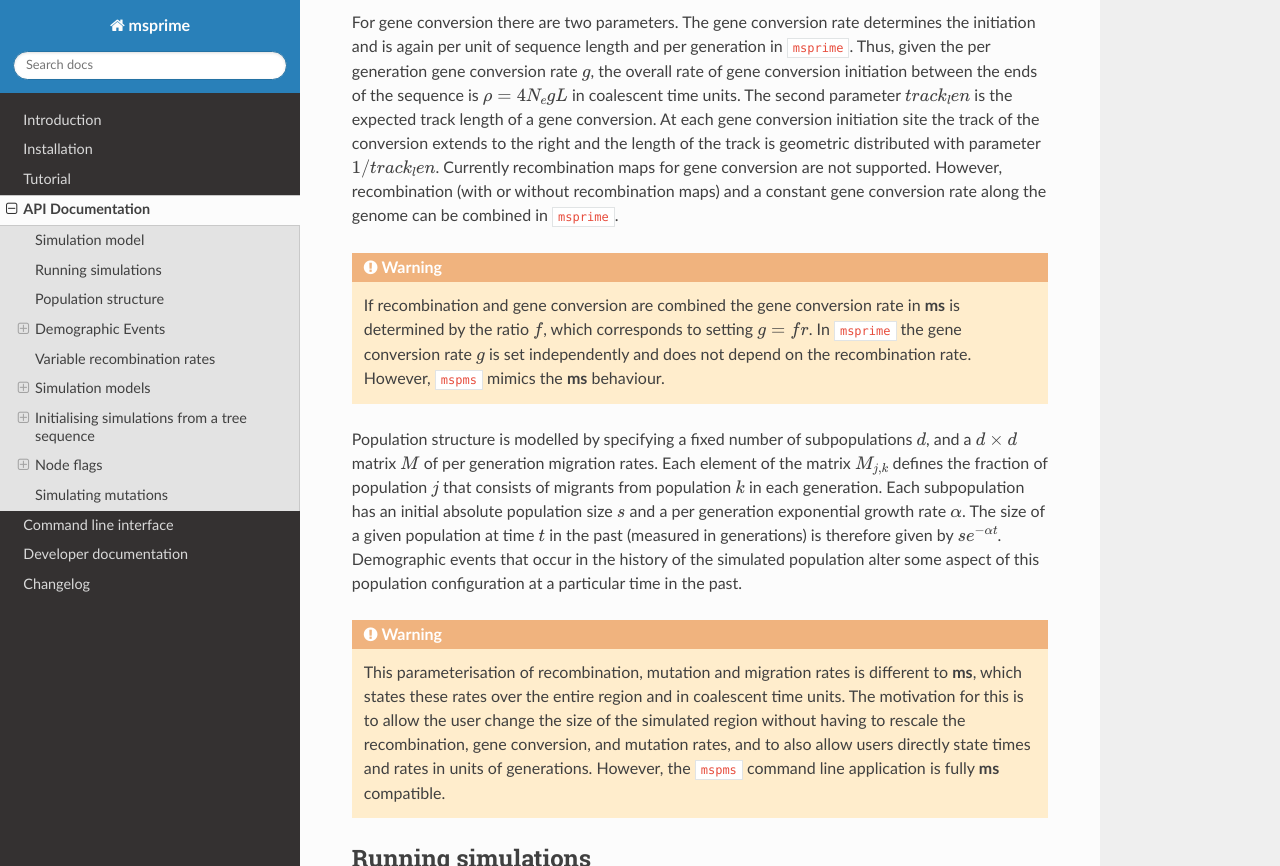
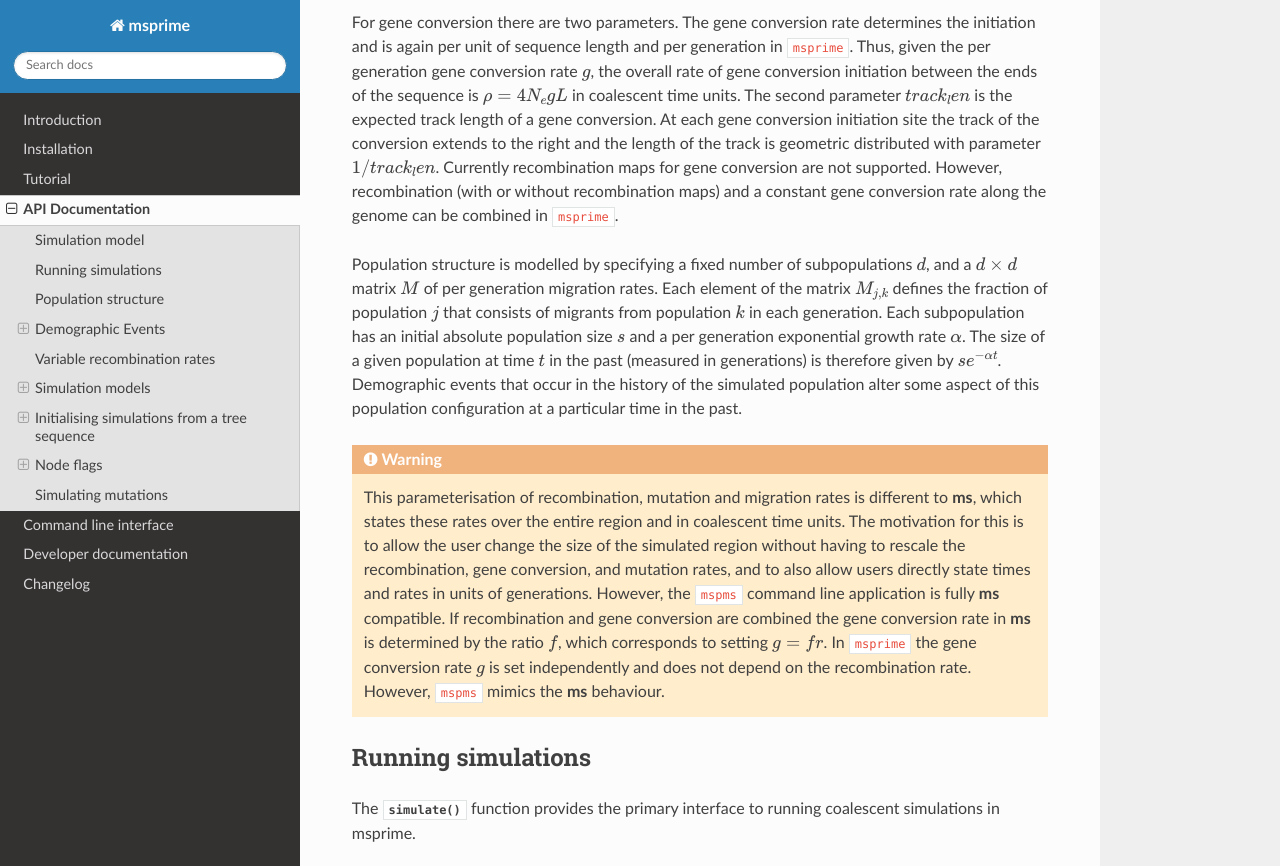
Before and after one commit to tskit-dev/msprime, a Sphinx documentation site: the page built from docs/api.rst, in a window 1280 px wide and 900 px high, scrolled down 1007 px, cut to the strip 0-866 px from the top of the window. Built offline with Sphinx 7.4.7 and the Read the Docs theme 2.0.0, drawn with Linux system fonts in a browser that asks for light colours; the version number could not be read and is left out; part of the change alters nothing that is shown.

```diff
--- a/docs/api.rst
+++ b/docs/api.rst
@@ -64,12 +64,6 @@ extends to the right and the length of the track is geometric distributed with p
 However, recombination (with or without recombination maps) and a constant gene conversion
 rate along the genome can be combined in ``msprime``.
 
-.. warning:: If recombination and gene conversion are combined the gene conversion
-    rate in :program:`ms` is determined by the ratio :math:`f`, which corresponds to
-    setting :math:`g = f r`. In ``msprime`` the gene conversion rate :math:`g` is
-    set independently and does not depend on the recombination rate. However,
-    ``mspms`` mimics the :program:`ms` behaviour.
-
 Population structure is modelled by specifying a fixed number of subpopulations
 :math:`d`, and a :math:`d \times d` matrix :math:`M` of per generation
 migration rates. Each element of the matrix :math:`M_{j,k}` defines
@@ -90,6 +84,11 @@ configuration at a particular time in the past.
     and to also allow users directly state times and rates in units of
     generations. However, the ``mspms`` command line application is
     fully :program:`ms` compatible.
+    If recombination and gene conversion are combined the gene conversion
+    rate in :program:`ms` is determined by the ratio :math:`f`, which corresponds to
+    setting :math:`g = f r`. In ``msprime`` the gene conversion rate :math:`g` is
+    set independently and does not depend on the recombination rate. However,
+    ``mspms`` mimics the :program:`ms` behaviour.
 
 *******************
 Running simulations
```
